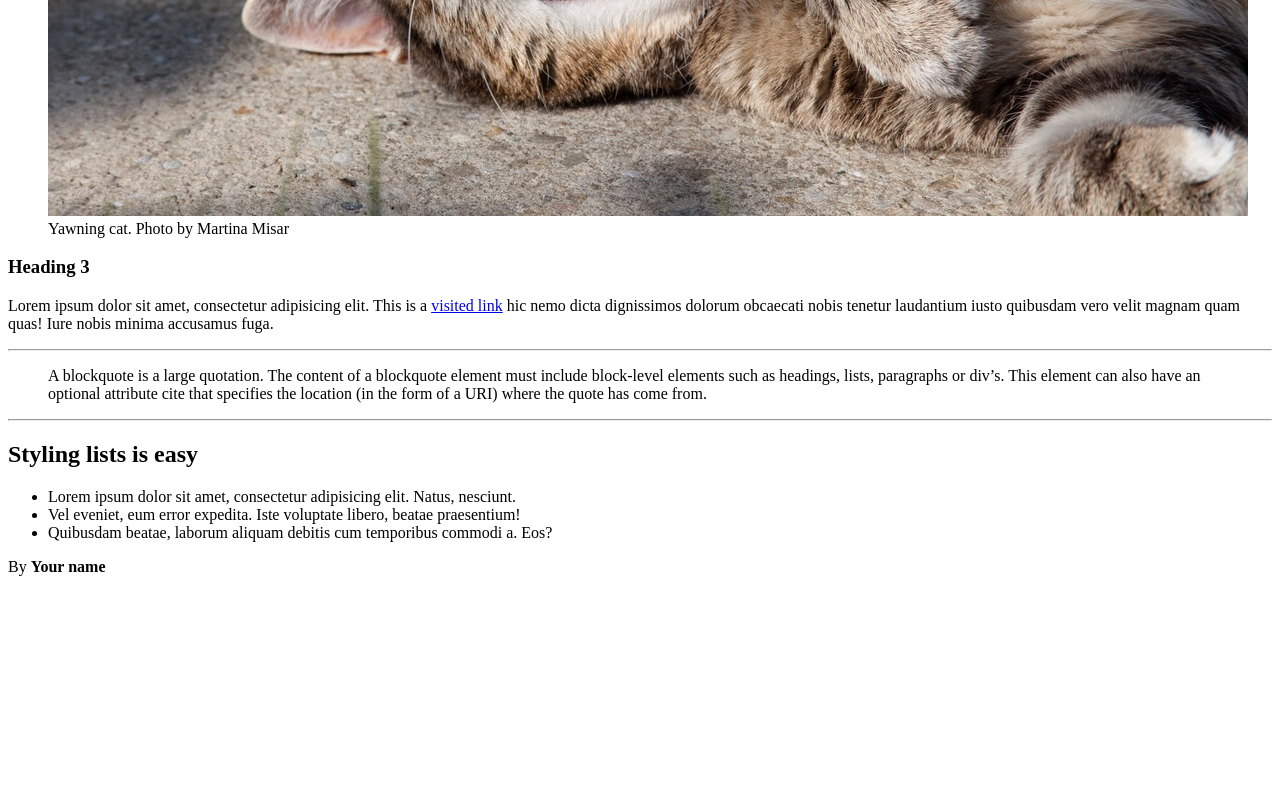
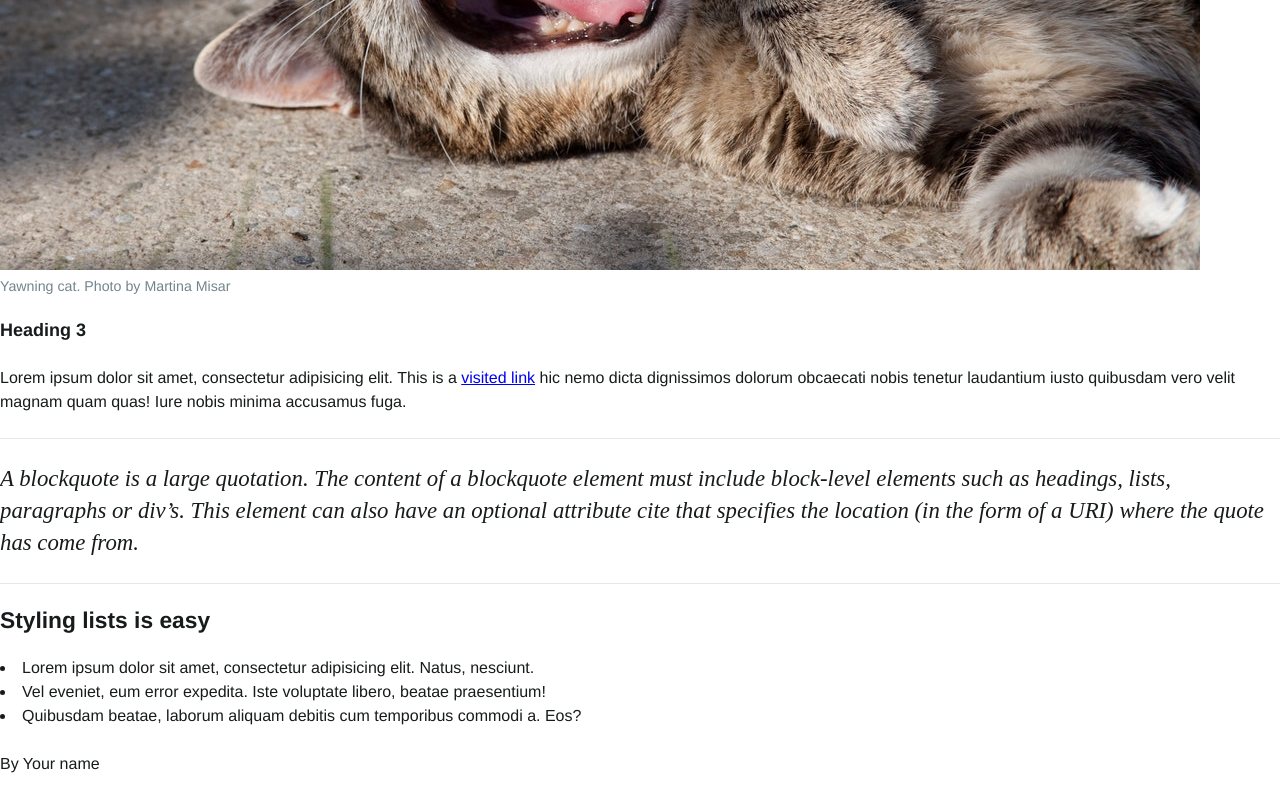
Before and after one commit to mct-ui/html5-boilerplate-EggermontLiam, a plain HTML site: page index.html in a window 1280 px wide. Shown: the part 797-1597 px from the top of the page. Before the commit the page ends 1389 px from the top, so only its background shows below. Drawn offline with Linux system fonts and the light colour scheme.

Commit message:
Added default typography styles

```diff
--- a/css/screen.scss
+++ b/css/screen.scss
@@ -160,15 +160,21 @@ $breakpoints: (
 *:before,
 *:after {
   // Reset box-sizing
+  box-sizing: border-box;
 }
 
 * {
   // Reset margin and font-size and font-weight
+  margin: 0;
+  font-size: 100%;
+  font-weight: normal;
 }
 
 img {
   // make images block level elements
+  display: block;
   // make images responsive
+  max-width: 100%;
 }
 
 /*---------------------------------------/*
@@ -182,6 +188,11 @@ img {
 */
 
 html {
+  font-size: calc($root-font-size / 16 * 100%); // = 16px
+  line-height: 1.5; // = 24px
+  font-family: $font-family-primary; // global font-family
+  color: $color-text; // global text color
+  scroll-behavior: smooth; // smooth scrolling
 }
 
 /*
@@ -189,6 +200,8 @@ html {
 */
 
 ::selection {
+  background: $color-primary-light; // background color
+  color: white; // text color
 }
 
 /*
@@ -198,17 +211,33 @@ html {
 */
 
 h1 {
+  font-weight: 700;
+  font-size: $ms5;
+  line-height: calc($baseline * 4);
+  margin-bottom: $space-m;
 }
 
 h2 {
+  font-weight: 700;
+  font-size: $ms3;
+  line-height: calc($baseline * 3);
+  margin-bottom: $space-m;
 }
 
 h3 {
+  font-weight: 700;
+  font-size: $ms1;
+  line-height: calc($baseline * 3);
+  margin-bottom: $space-m;
 }
 
 h4,
 h5,
 h6 {
+  font-weight: 700;
+  font-size: $ms0;
+  line-height: calc($baseline * 3);
+  margin-bottom: $space-m;
 }
 
 p,
@@ -218,23 +247,40 @@ dl,
 table,
 address,
 figure {
+  margin-bottom: $space-m;
 }
 
 ul,
 ol {
+  padding: 0;
+  list-style-position: inside;
 }
 
 li ul,
 li ol {
+  margin-bottom: 0;
 }
 
 blockquote {
+  font-family: $font-family-secondary;
+  font-style: italic;
+  font-size: $ms3;
+  line-height: calc($baseline * 4);
+  margin-bottom: $space-m;
 }
 
 figcaption {
+  font-size: $ms-1;
+  line-height: calc($baseline * 2);
+  margin-top: $space-xs;
+  color: $color-text-lighter;
 }
 
 hr {
+  border: 0;
+  height: 1px;
+  background: $color-border;
+  margin-bottom: $space-m;
 }
 
 a {
@@ -277,6 +323,7 @@ a:active {
     Creates a Layout with flexbox
 */
 
+
 /*---------------------------------------/*
  # COMPONENTS
 /*---------------------------------------*/
--- a/index.html
+++ b/index.html
@@ -1,29 +1,31 @@
-<!doctype html>
+<!DOCTYPE html>
 <html lang="">
+  <head>
+    <meta charset="utf-8" />
+    <meta http-equiv="x-ua-compatible" content="ie=edge" />
+    <title>Liam Eggermont - HTML5 Boilerplate</title>
+    <meta name="description" content="This is my HTML5 boilerplate." />
+    <meta name="viewport" content="width=device-width, initial-scale=1.0" />
 
-<head>
-    <meta charset="utf-8">
-    <meta http-equiv="x-ua-compatible" content="ie=edge">
-    <title>Liam Eggermont - HTML5 Boilerplate</title>
-    <meta name="description" content="This is my HTML5 boilerplate.">
-    <meta name="viewport" content="width=device-width, initial-scale=1.0">
-    <link rel="stylesheet" href="css/screen.css">
+    <link rel="icon" href="favicon.ico" />
+    <link rel="icon" href="favicon.svg" type="image/svg+xml" />
+    <link rel="apple-touch-icon" href="apple-touch-icon.png" />
+    <link rel="manifest" href="manifest.webmanifest" />
 
-    <link rel="icon" href="favicon.ico">
-    <link rel="icon" href="favicon.svg" type="image/svg+xml">
-    <link rel="apple-touch-icon" href="apple-touch-icon.png">
-    <link rel="manifest" href="manifest.webmanifest">
+    <link rel="stylesheet" href="css/screen.css" />
   </head>
 
   <body>
     <header>
       <h1>Hello world! This is my HTML5 boilerplate.</h1>
-        <p>A Boilerplate helps you build fast, robust, and adaptable web apps or sites. Kick-start your project with the combined knowledge and effort of 100s of developers, all in one little package.</p>
+      <p>
+        A Boilerplate helps you build fast, robust, and adaptable web apps or
+        sites. Kick-start your project with the combined knowledge and effort of
+        100s of developers, all in one little package.
+      </p>
     </header>
     <main>
-        <h2>
-            In this document
-        </h2>
+      <h2>In this document</h2>
       <nav>
         <ul>
           <li>
@@ -37,41 +39,56 @@
           </li>
         </ul>
       </nav>
-        <h2 id="heading2">
-            Heading 2
-        </h2>
+      <h2 id="heading2">Heading 2</h2>
       <p>
-            Lorem ipsum dolor sit amet, consectetur adipisicing elit. This is a <a href="test.com">standard link</a> distinctio facilis excepturi, reprehenderit pariatur odit, velit mollitia saepe impedit reiciendis omnis quasi sed, facere quo nobis a blanditiis.
+        Lorem ipsum dolor sit amet, consectetur adipisicing elit. This is a
+        <a href="test.com">standard link</a> distinctio facilis excepturi,
+        reprehenderit pariatur odit, velit mollitia saepe impedit reiciendis
+        omnis quasi sed, facere quo nobis a blanditiis.
       </p>
       <figure>
-            <img src="img/yawning-cat.jpeg" alt="This is a picture of a yawning cat">
+        <img
+          src="img/yawning-cat.jpeg"
+          alt="This is a picture of a yawning cat"
+        />
         <figcaption>Yawning cat. Photo by Martina Misar</figcaption>
       </figure>
-        <h3 id="heading3">
-            Heading 3
-        </h3>
+      <h3 id="heading3">Heading 3</h3>
       <p>
-            Lorem ipsum dolor sit amet, consectetur adipisicing elit. This is a <a href="https://www.google.com">visited link</a> hic nemo dicta dignissimos dolorum obcaecati nobis tenetur laudantium iusto quibusdam vero velit magnam quam quas! Iure nobis minima accusamus fuga.
+        Lorem ipsum dolor sit amet, consectetur adipisicing elit. This is a
+        <a href="https://www.google.com">visited link</a> hic nemo dicta
+        dignissimos dolorum obcaecati nobis tenetur laudantium iusto quibusdam
+        vero velit magnam quam quas! Iure nobis minima accusamus fuga.
       </p>
-        <hr>
+      <hr />
       <blockquote cite="http://www.htmldog.com/reference/htmltags/blockquote/">
         <p>
-                A blockquote is a large quotation. The content of a blockquote element must include block-level elements such as headings, lists, paragraphs or div’s. This element can also have an optional attribute cite that specifies the location (in the form of a URI) where the quote has come from.
+          A blockquote is a large quotation. The content of a blockquote element
+          must include block-level elements such as headings, lists, paragraphs
+          or div’s. This element can also have an optional attribute cite that
+          specifies the location (in the form of a URI) where the quote has come
+          from.
         </p>
       </blockquote>
-        <hr>
-        <h2 id="lists">
-            Styling lists is easy
-        </h2>
+      <hr />
+      <h2 id="lists">Styling lists is easy</h2>
       <ul>
-            <li>Lorem ipsum dolor sit amet, consectetur adipisicing elit. Natus, nesciunt.</li>
-            <li>Vel eveniet, eum error expedita. Iste voluptate libero, beatae praesentium!</li>
-            <li>Quibusdam beatae, laborum aliquam debitis cum temporibus commodi a. Eos?</li>
+        <li>
+          Lorem ipsum dolor sit amet, consectetur adipisicing elit. Natus,
+          nesciunt.
+        </li>
+        <li>
+          Vel eveniet, eum error expedita. Iste voluptate libero, beatae
+          praesentium!
+        </li>
+        <li>
+          Quibusdam beatae, laborum aliquam debitis cum temporibus commodi a.
+          Eos?
+        </li>
       </ul>
     </main>
     <footer>
       <p>By <strong>Your name</strong></p>
     </footer>
   </body>
-
 </html>
```
Also changed, not shown: css/screen.css, 1 other file. Lines whose indentation alone changed are shown as unchanged.
